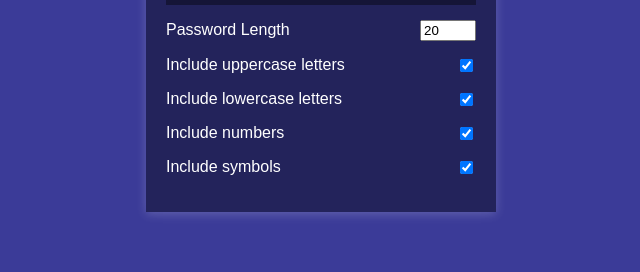
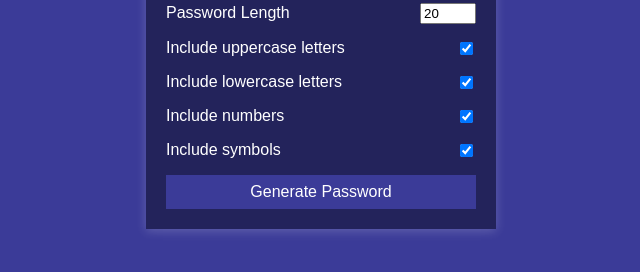
Before and after one commit to Naeem-Raza110/Password-Generator, a plain HTML site: page index.html in a window 1280 px wide. Shown: the part 356-628 px from the top of the page, without its empty margins (319-959 px from the left). Drawn offline with Linux system fonts and the light colour scheme; a web font is replaced by a local one.

Commit message:
add buttons

```diff
--- a/index.html
+++ b/index.html
@@ -40,9 +40,9 @@
         </div>
       </div>
 
-      <!-- <button class="btn btn-large" id="generate">
+      <button class="btn btn-large" id="generate">
         Generate Password
-      </button> -->
+      </button>
     </div>
     <script src="script.js"></script>
   </body>
```
